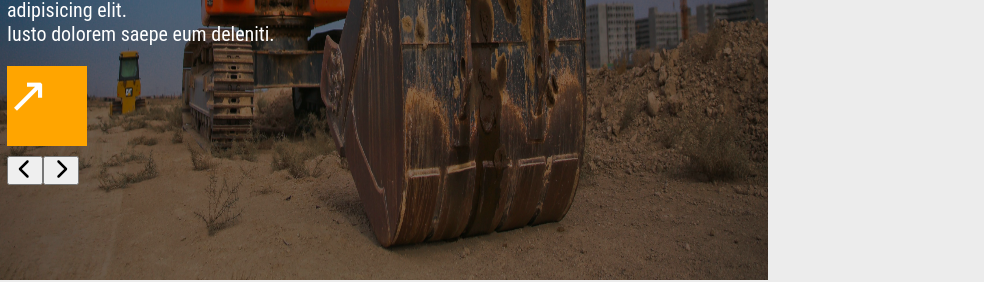
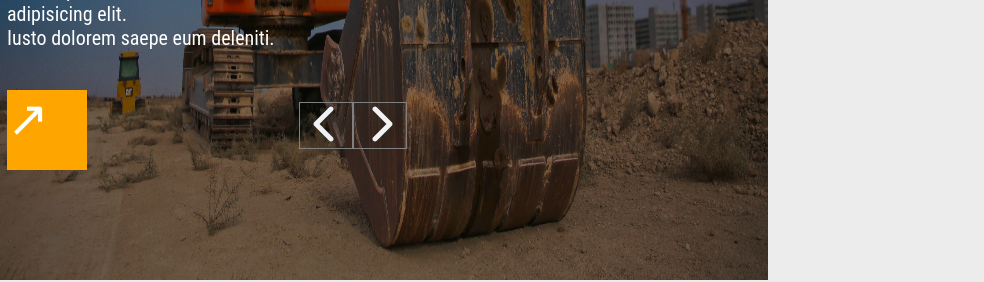
Before and after one commit to gauravkumar7303/home3-repo, a Next.js app: page / in a window 768 px wide. Shown: the part 720-1002 px from the top of the page, 984 px wide, since content can reach past the window. Built offline with nearby package versions, Linux system fonts and the light colour scheme.

Commit message:
this are the new changes

```diff
--- a/src/app/components/Header.jsx
+++ b/src/app/components/Header.jsx
@@ -64,7 +64,7 @@ const Header = () => {
                                     </div>
                                     <div className="column1">
                                         <div className="header-top mb-6">
-                                            <div className="row" style={{ justifyContent: `space-between` }}>
+                                            <div className="row" style={{ justifyContent: `space-between`, alignItems:`center`}}>
                                                 <h3 className="col">FEATURES</h3>
                                                 <h3 className="col">GOURAV DESIGN & COO.</h3>
                                             </div>
@@ -76,20 +76,20 @@ const Header = () => {
                                                 <p>Lorem ipsum dolor sit amet consectetur adipisicing elit. <br />Iusto dolorem saepe eum deleniti.</p>
                                             </div>
                                             <div className="header-last">
+                                                <div className="row" style={{justifyContent: `space-between`, alignItems:`center`}}>
                                                 <div className="box" style={{ backgroundColor: `orange` }}>
                                                     <span style={{ fontSize: `50px` }}>&#8599;</span>
                                                 </div>
                                                 <div className="buttons mt-16">
                                                     <button id="prev" onClick={prevSlide}>
-                                                        <svg xmlns="http://www.w3.org/2000/svg" viewBox="0 0 320 512" style={{ height: `20px`, width: `20px` }}>
-                                                            <path d="M9.4 233.4c-12.5 12.5-12.5 32.8 0 45.3l192 192c12.5 12.5 32.8 12.5 45.3 0s12.5-32.8 0-45.3L77.3 256 246.6 86.6c12.5-12.5 12.5-32.8 0-45.3s-32.8-12.5-45.3 0l-192 192z" />
-                                                        </svg>
+                                                        <svg xmlns="http://www.w3.org/2000/svg" viewBox="0 0 320 512" className='left-btn'>
+                                                            <path fill="#eff1f6" d="M9.4 233.4c-12.5 12.5-12.5 32.8 0 45.3l192 192c12.5 12.5 32.8 12.5 45.3 0s12.5-32.8 0-45.3L77.3 256 246.6 86.6c12.5-12.5 12.5-32.8 0-45.3s-32.8-12.5-45.3 0l-192 192z" /></svg>
                                                     </button>
                                                     <button id="next" onClick={nextSlide}>
-                                                        <svg xmlns="http://www.w3.org/2000/svg" viewBox="0 0 320 512" style={{ height: `20px`, width: `20px` }}>
-                                                            <path d="M310.6 233.4c12.5 12.5 12.5 32.8 0 45.3l-192 192c-12.5 12.5-32.8 12.5-45.3 0s-12.5-32.8 0-45.3L242.7 256 73.4 86.6c-12.5-12.5-12.5-32.8 0-45.3s32.8-12.5 45.3 0l192 192z" />
-                                                        </svg>
+                                                        <svg xmlns="http://www.w3.org/2000/svg" viewBox="0 0 320 512" className='right-btn'>
+                                                            <path fill="#f0f2f4" d="M310.6 233.4c12.5 12.5 12.5 32.8 0 45.3l-192 192c-12.5 12.5-32.8 12.5-45.3 0s-12.5-32.8 0-45.3L242.7 256 73.4 86.6c-12.5-12.5-12.5-32.8 0-45.3s32.8-12.5 45.3 0l192 192z" /></svg>
                                                     </button>
+                                                </div>
                                                 </div>
                                             </div>
                                         </div>
@@ -108,7 +108,7 @@ const Header = () => {
                                     </div>
                                     <div className="column1">
                                         <div className="header-top mb-6">
-                                            <div className="row" style={{ justifyContent: `space-between` }}>
+                                            <div className="row" style={{ justifyContent: `space-between`, alignItems:`center`}}>
                                                 <h3 className="col">FEATURES</h3>
                                                 <h3 className="col">GOURAV DESIGN & COO.</h3>
                                             </div>
@@ -120,20 +120,20 @@ const Header = () => {
                                                 <p>Lorem ipsum dolor sit amet consectetur adipisicing elit. <br />Iusto dolorem saepe eum deleniti.</p>
                                             </div>
                                             <div className="header-last">
+                                                <div className="row" style={{justifyContent: `space-between` , alignItems:`center`}}>
                                                 <div className="box w-20 h-20 text-center p-4" style={{ backgroundColor: `orange` }}>
                                                     <span style={{ fontSize: `50px` }}>&#8599;</span>
                                                 </div>
                                                 <div className="buttons mt-16">
                                                     <button id="prev" onClick={prevSlide}>
-                                                        <svg xmlns="http://www.w3.org/2000/svg" viewBox="0 0 320 512" style={{ height: `20px`, width: `20px` }}>
-                                                            <path d="M9.4 233.4c-12.5 12.5-12.5 32.8 0 45.3l192 192c12.5 12.5 32.8 12.5 45.3 0s12.5-32.8 0-45.3L77.3 256 246.6 86.6c12.5-12.5 12.5-32.8 0-45.3s-32.8-12.5-45.3 0l-192 192z" />
-                                                        </svg>
+                                                        <svg xmlns="http://www.w3.org/2000/svg" viewBox="0 0 320 512" className='left-btn'>
+                                                            <path fill="#eff1f6" d="M9.4 233.4c-12.5 12.5-12.5 32.8 0 45.3l192 192c12.5 12.5 32.8 12.5 45.3 0s12.5-32.8 0-45.3L77.3 256 246.6 86.6c12.5-12.5 12.5-32.8 0-45.3s-32.8-12.5-45.3 0l-192 192z" /></svg>
                                                     </button>
                                                     <button id="next" onClick={nextSlide}>
-                                                        <svg xmlns="http://www.w3.org/2000/svg" viewBox="0 0 320 512" style={{ height: `20px`, width: `20px` }}>
-                                                            <path d="M310.6 233.4c12.5 12.5 12.5 32.8 0 45.3l-192 192c-12.5 12.5-32.8 12.5-45.3 0s-12.5-32.8 0-45.3L242.7 256 73.4 86.6c-12.5-12.5-12.5-32.8 0-45.3s32.8-12.5 45.3 0l192 192z" />
-                                                        </svg>
+                                                        <svg xmlns="http://www.w3.org/2000/svg" viewBox="0 0 320 512" className='right-btn'>
+                                                            <path fill="#f0f2f4" d="M310.6 233.4c12.5 12.5 12.5 32.8 0 45.3l-192 192c-12.5 12.5-32.8 12.5-45.3 0s-12.5-32.8 0-45.3L242.7 256 73.4 86.6c-12.5-12.5-12.5-32.8 0-45.3s32.8-12.5 45.3 0l192 192z" /></svg>
                                                     </button>
+                                                </div>
                                                 </div>
                                             </div>
                                         </div>
@@ -165,20 +165,20 @@ const Header = () => {
                                                     <p>Lorem ipsum dolor sit amet consectetur adipisicing elit. <br />Iusto dolorem saepe eum deleniti.</p>
                                                 </div>
                                                 <div className="header-last">
+                                                    <div className="row" style={{ justifyContent: `space-between`, alignItems:`center`}}>
                                                     <div className="box w-20 h-20 text-center p-4" style={{ backgroundColor: `orange` }}>
                                                         <span style={{ fontSize: `50px` }}>&#8599;</span>
                                                     </div>
                                                     <div className="buttons mt-16">
                                                         <button id="prev" onClick={prevSlide}>
-                                                            <svg xmlns="http://www.w3.org/2000/svg" viewBox="0 0 320 512" style={{ height: `20px`, width: `20px` }}>
-                                                                <path d="M9.4 233.4c-12.5 12.5-12.5 32.8 0 45.3l192 192c12.5 12.5 32.8 12.5 45.3 0s12.5-32.8 0-45.3L77.3 256 246.6 86.6c12.5-12.5 12.5-32.8 0-45.3s-32.8-12.5-45.3 0l-192 192z" />
-                                                            </svg>
+                                                            <svg xmlns="http://www.w3.org/2000/svg" viewBox="0 0 320 512" className='left-btn'>
+                                                                <path fill="#eff1f6" d="M9.4 233.4c-12.5 12.5-12.5 32.8 0 45.3l192 192c12.5 12.5 32.8 12.5 45.3 0s12.5-32.8 0-45.3L77.3 256 246.6 86.6c12.5-12.5 12.5-32.8 0-45.3s-32.8-12.5-45.3 0l-192 192z" /></svg>
                                                         </button>
                                                         <button id="next" onClick={nextSlide}>
-                                                            <svg xmlns="http://www.w3.org/2000/svg" viewBox="0 0 320 512" style={{ height: `20px`, width: `20px` }}>
-                                                                <path d="M310.6 233.4c12.5 12.5 12.5 32.8 0 45.3l-192 192c-12.5 12.5-32.8 12.5-45.3 0s-12.5-32.8 0-45.3L242.7 256 73.4 86.6c-12.5-12.5-12.5-32.8 0-45.3s32.8-12.5 45.3 0l192 192z" />
-                                                            </svg>
+                                                            <svg xmlns="http://www.w3.org/2000/svg" viewBox="0 0 320 512" className='right-btn'>
+                                                                <path fill="#f0f2f4" d="M310.6 233.4c12.5 12.5 12.5 32.8 0 45.3l-192 192c-12.5 12.5-32.8 12.5-45.3 0s-12.5-32.8 0-45.3L242.7 256 73.4 86.6c-12.5-12.5-12.5-32.8 0-45.3s32.8-12.5 45.3 0l192 192z" /></svg>
                                                         </button>
+                                                    </div>
                                                     </div>
                                                 </div>
                                             </div>
@@ -218,7 +218,7 @@ const Header = () => {
                         </div>
                     </div>
                 </div>
-                <div id="mySidenav" className="sidenav" style={{backgroundImage: `url(images/bg_pattern.png)`}}>
+                <div id="mySidenav" className="sidenav" style={{ backgroundImage: `url(images/bg_pattern.png)` }}>
                     <a href="javascript:void(0)" className="closebtn" onClick={() => closeNav()}>&times;</a>
                     <a href="#"><h2>About</h2></a>
                     <a href="#"><h2>Services</h2></a>
--- a/src/app/home3.css
+++ b/src/app/home3.css
@@ -159,42 +159,23 @@ h1 {
     display: flex;
 }
 
-.btn-left {
-    position: absolute;
-    left: 0;
-    top: 50%;
-    transform: translateY(-50%);
-    background-color: #2d3748;
-    /* bg-gray-800 */
-    color: #ffffff;
-    /* text-white */
-    padding-left: 1rem;
-    /* px-4 */
-    padding-right: 1rem;
-    /* px-4 */
-    padding-top: 0.5rem;
-    /* py-2 */
-    padding-bottom: 0.5rem;
-    /* py-2 */
+#prev{
+   background: none;
+   border: 1px solid gray;
 }
-
-.btn-right {
-    position: absolute;
-    right: 0;
-    top: 50%;
-    transform: translateY(-50%);
-    background-color: #2d3748;
-    /* bg-gray-800 */
-    color: #ffffff;
-    /* text-white */
-    padding-left: 1rem;
-    /* px-4 */
-    padding-right: 1rem;
-    /* px-4 */
-    padding-top: 0.5rem;
-    /* py-2 */
-    padding-bottom: 0.5rem;
-    /* py-2 */
+#next{
+    background: none;
+    border: 1px solid gray;
+}
+.left-btn{
+    width: 40px;
+    height: 40px;
+    color: white;
+}
+.right-btn{
+    width: 40px;
+    height: 40px;
+    color: white;
 }
 
 .nav {
@@ -925,24 +906,22 @@ h1 {
     color: white;
 }
 
-@media screen and (max-height: 450px) {
-    .sidenav {
-        padding-top: 15px;
-    }
-
-    .slidenav {
-        max-width: 100%;
-    }
-
-    .sidenav a {
-        font-size: 18px;
-    }
-
-}
-@media only screen and (max-width: 900px) {
+@media only screen and (max-width: 480px) {
     .columns {
         display: block;
         width: 400px;
+    }
+    .nav-list{
+        display: block;
+    }
+    .work-item{
+        padding: 5px;
+    }
+    .contact-info{
+        width: 300px;
+    }
+    .form-input{
+        width: 270px;
     }
 
     .header {
@@ -959,7 +938,7 @@ h1 {
     }
 
     #mySidenav {
-        max-width: 100% !important;
+        max-width: 70% !important;
     }
 
     .nav {
@@ -988,4 +967,73 @@ h1 {
     .about_pat {
         display: none;
     }
+    .form-textarea{
+        width: 300px;
+    }
 }
+
+@media only screen and (min-width: 768px) and (max-width: 1024px)  {
+    .columns {
+        display: block;
+        width: 400px;
+    }
+    .nav-list{
+        display: block;
+    }
+    .work-item{
+        padding: 5px;
+    }
+    .contact-info{
+        width: 300px;
+    }
+    .form-input{
+        width: 270px;
+    }
+
+    .header {
+        height: 1000px;
+    }
+
+    .header-info {
+        max-width: 100%;
+        padding-top: 80px;
+    }
+
+    .carousel-item {
+        height: 1000px;
+    }
+
+    #mySidenav {
+        max-width: 50% !important;
+    }
+
+    .nav {
+        padding-top: 20px;
+        padding-bottom: 20px;
+        padding-left: 2px;
+        padding-right: 0;
+    }
+
+    .col {
+        display: block;
+    }
+
+    .column {
+        width: 400px;
+    }
+
+    .column1 {
+        width: 400px;
+    }
+
+    .header-top {
+        justify-content: flex-start;
+    }
+
+    .about_pat {
+        display: none;
+    }
+    .form-textarea{
+        width: 300px;
+    }
+}
--- a/src/app/layout.js
+++ b/src/app/layout.js
@@ -4,9 +4,6 @@ import "./home3.css";
 export default function RootLayout({ children }) {
   return (
     <html lang="en">
-      <head>
-      <meta name="viewport" content="width=device-width, initial-scale=1.0, maximum-scale=1.0, user-scalable=no" />
-      </head>
       <body>{children}
       </body>
     </html>
--- a/src/app/page.js
+++ b/src/app/page.js
@@ -10,11 +10,10 @@ import Footer from './components/Footer';
 
 export default function Home() {
   return (
-    <div>
+    <div div style={{maxWidth:`100%`}}>
       <Head>
         <title>Next.js Carousel</title>
-        <meta name="viewport" content="width=device-width, initial-scale=1.0, maximum-scale=1.0, user-scalable=no" />
-        <link rel="icon" href="logo.ico" type="image/x-icon" sizes="48x48"></link>
+        <link rel="icon" href="/logo2.ico" type="image/x-icon" sizes="48x48"></link>
       </Head>
         <Header />
         <main>
```
